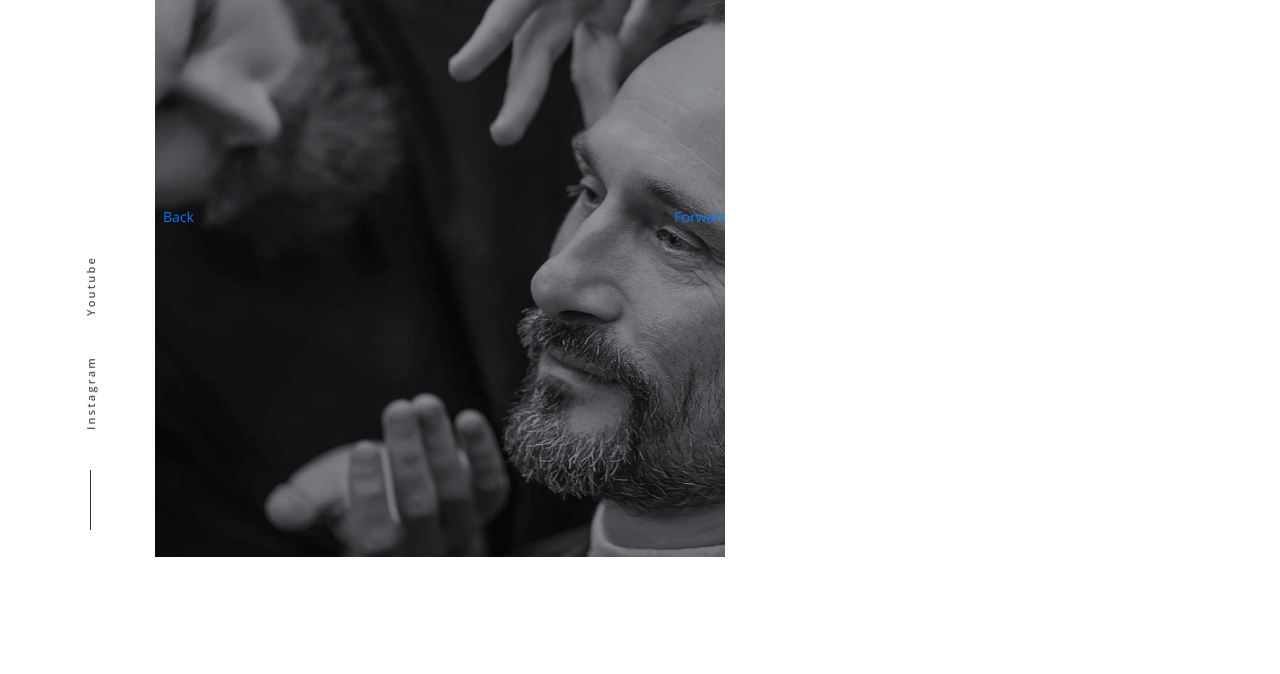
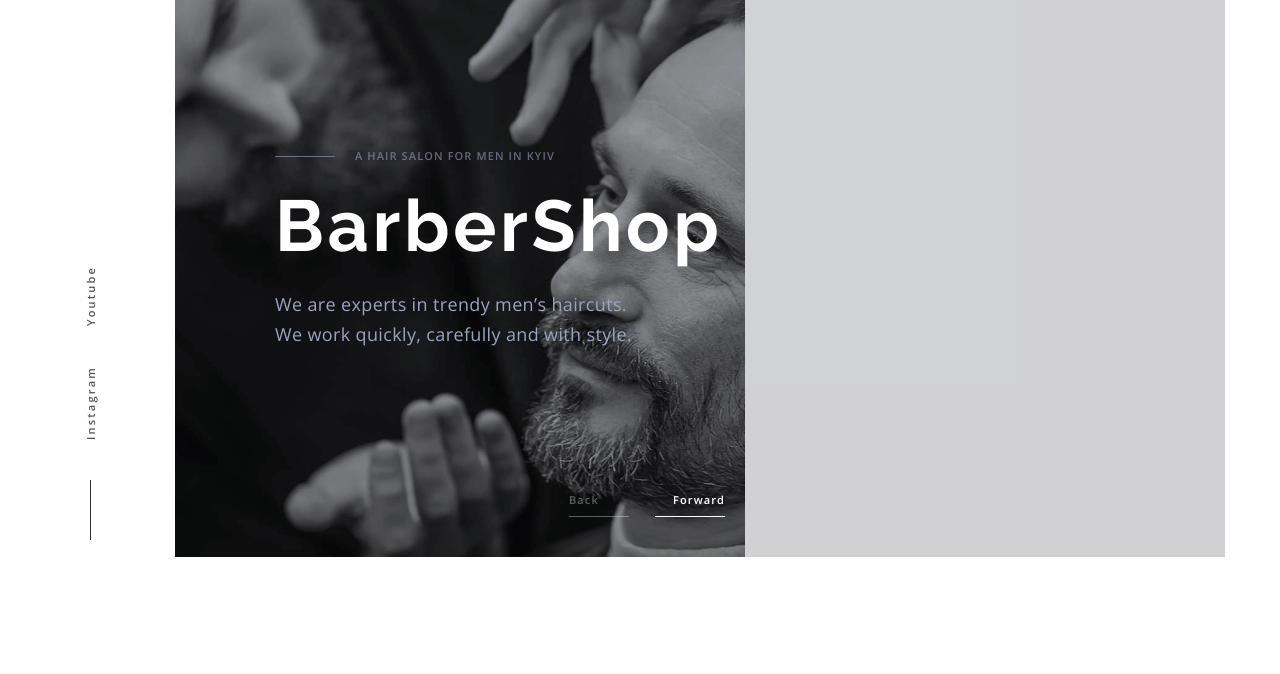
Before and after one commit to DenysBorysiuk/barbershop, a plain HTML site: page index.html in a window 1280 px wide. Shown: the part 123-797 px from the top of the page. Drawn offline with nearby package versions, Linux system fonts and the light colour scheme; a script that the page names is missing.

Commit message:
fix bugs

```diff
--- a/index.html
+++ b/index.html
@@ -90,8 +90,8 @@
               <div class="pagination-item"></div>
             </div>
             <ul class="swiper__controls">
-             <li class="swiper__button swiper-button-prev">Back</li>
-              <li class="swiper__button  swiper-button-next">Forward</li>
+             <li class="swiper-button-prev">Back</li>
+             <li class="swiper-button-next">Forward</li>
             </ul>
           </div>
         </div>
--- a/js/swiper.js
+++ b/js/swiper.js
@@ -1,7 +1,7 @@
 const swiper = new Swiper('.swiper', {
   // Optional parameters
   direction: 'horizontal',
-  loop: true,
+  loop: false,
 
   // If we need pagination
   pagination: {
--- a/sass/components/_swiper.scss
+++ b/sass/components/_swiper.scss
@@ -2,6 +2,7 @@
   position: absolute;
   top: 0;
   left: 0;
+  // z-index: -1;
   // margin: 0 auto;
   width: 570px;
   height: 680px;
@@ -11,35 +12,47 @@
   }
 }
 
-// .swiper__controls {
-//   @media screen and (max-width: calc($tablet - 1px)) {
-//     display: none;
-//   }
+.swiper-slide {
+  z-index: -1;
+}
 
-//   position: absolute;
-//   top: 0;
-//   left: 0;
-// right: 50px;
-// bottom: 40px;
+.swiper__controls {
+  @media screen and (max-width: calc($tablet - 1px)) {
+    display: none;
+  }
 
-// display: flex;
-// align-items: center;
-// gap: 26px;
-// }
+  position: absolute;
+  right: 20px;
+  bottom: 40px;
 
-.slider-btn {
-  width: 60px;
-  padding: 0;
+  display: flex;
+  align-items: center;
+  gap: 26px;
+}
+
+.swiper-button-next,
+.swiper-button-prev {
+  position: static;
+  height: fit-content;
   padding-bottom: 8px;
 
   @include fonts(11px, 15px, 600, 0.1em);
   color: white;
-  text-align: right;
-
   background-color: transparent;
   border: none;
-  border: 1px solid white;
+  border-bottom: 1px solid white;
   cursor: pointer;
+}
+
+.swiper-button-next {
+  width: 70px;
+  justify-content: right;
+}
+
+.swiper-button-prev {
+  width: 60px;
+  left: 400px;
+  justify-content: left;
 }
 
 .swiper-button-next::after,
--- a/sass/layout/_hero.scss
+++ b/sass/layout/_hero.scss
@@ -2,12 +2,10 @@
   margin-left: auto;
   margin-right: auto;
 
-  // background-color: rgba(25, 28, 38, 0.2);
   @media screen and (max-width: calc($tablet - 1px)) {
     background-repeat: no-repeat;
     background-size: cover;
     background-color: rgba(25, 28, 38, 0.2);
-    // min-height: 580px;
 
     background-image: url('../images/hero/hero-bg_sm@1x.jpg');
 
@@ -19,35 +17,6 @@
       background-image: -webkit-image-set(url('../images/hero/hero-bg_sm@2x.webp') 2x);
     }
   }
-
-  // @media screen and (min-width: $tablet) {
-  //   max-width: 768px;
-  //   height: 680px;
-  //   background-position: top right, center;
-  //   background-image: url('../images/hero/hero-bg_md@1x.jpg');
-
-  //   background-image: -webkit-image-set(url('../images/hero/hero-bg_md@1x.webp') 1x);
-
-  //   @media (min-device-pixel-ratio: 2), (min-resolution: 192dpi), (min-resolution: 2dppx) {
-  //     background-image: url('../images/hero/hero-bg_md@2x.jpg');
-
-  //     background-image: -webkit-image-set(url('../images/hero/hero-bg_md@2x.webp') 2x);
-  //   }
-  // }
-
-  // @media screen and (min-width: $desktop) {
-  //   display: block;
-  //   max-width: 1280px;
-  //   background-position: top right, center;
-
-  //   background-image: url('../images/hero/hero-bg_lg@1x.jpg');
-
-  //   background-image: -webkit-image-set(url('../images/hero/hero-bg_lg@1x.webp') 1x);
-
-  //   @media (min-device-pixel-ratio: 2), (min-resolution: 192dpi), (min-resolution: 2dppx) {
-  //     background-image: url('../images/hero/hero-bg_lg@2x.jpg');
-
-  //     background-image: -webkit-image-set(url('../images/hero/hero-bg_lg@2x.webp') 2x);
 
   &__container {
     @media screen and (min-width: $tablet) {
@@ -63,44 +32,38 @@
     @media screen and (min-width: $tablet) {
       display: flex;
       align-items: flex-end;
-      flex-basis: 100px;
-      max-width: 100px;
+      max-width: 120px;
     }
   }
 
   &__right-side {
-    padding-top: 208px;
-    padding-bottom: 183px;
-
-    // padding-right: 10px;
-
-    // background-color: black;
-    // outline: 1px solid teal;
-
-    // @media screen and (min-width: $mobile) {
-    //   padding-left: 30px;
-    // }
+    padding-top: 272px;
+    padding-bottom: 237px;
 
     @media screen and (min-width: $tablet) {
       position: relative;
       flex-grow: 1;
       padding-top: 272px;
-      padding-bottom: 245px;
       padding-left: 120px;
-      padding-right: 10px;
-      // background-color: rgba(25, 28, 38, 0.2);
+      background-color: rgba(25, 28, 38, 0.2);
     }
 
     @media screen and (min-width: $desktop) {
       position: relative;
       flex-grow: 1;
       padding-top: 272px;
-      padding-bottom: 206px;
+      padding-bottom: 208px;
       padding-left: 100px;
     }
   }
+  & .uppertitle {
+    position: relative;
+    z-index: 2;
+  }
 
   &__title {
+    position: relative;
+    z-index: 2;
     font-family: var(--secondary-font);
     color: var(--main-light-cl);
     margin-bottom: 20px;
@@ -122,12 +85,15 @@
   }
 
   &__desc {
+    position: relative;
+    z-index: 2;
     @include fonts(16px, 26px);
     color: var(--secondary-font-cl);
     max-width: 306px;
 
     @media screen and (min-width: $tablet) {
-      max-width: 350px;
+      @include fonts(18px, 30px);
+      max-width: 360px;
     }
     @media screen and (min-width: $desktop) {
       max-width: 500px;
```
Also changed, not shown: css/main.css, css/main.min.css, 2 other files.
